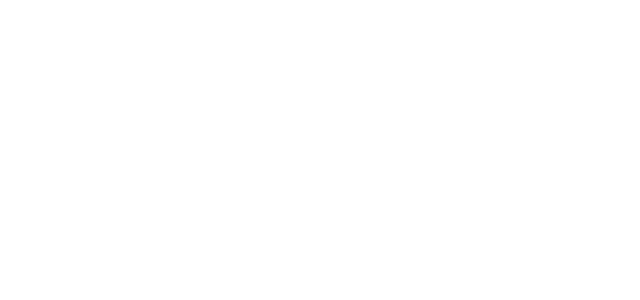
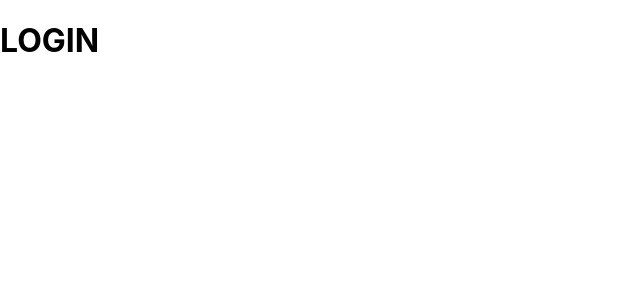
Before and after one commit to polktik/billpayment, a React (Create React App) app: page /signin in a window 1280 px wide. Before the commit this address had no page. Shown: the top 300 px of the page, without its empty margins (0-640 px from the left). Built offline with nearby package versions, Linux system fonts and the light colour scheme.

Commit message:
change name Login to Signin

```diff
--- a/src/App.js
+++ b/src/App.js
@@ -1,7 +1,7 @@
 import logo from './logo.svg';
 import { BrowserRouter as Router, Route, Routes } from 'react-router-dom';
 import Welcome from './pageJS/Welcome';
-import Login from './pageJS/Login';
+import Signin from './pageJS/Signin';
 import Register from './pageJS/Register';
 import './App.css';
 
@@ -10,7 +10,7 @@ function App() {
     <Router>
       <Routes>
         <Route path="/" element={<Welcome />} />
-        <Route path="/login" element={<Login />} />
+        <Route path="/signin" element={<Signin />} />
         <Route path="/register" element={<Register />} />
       </Routes>
     </Router>
--- a/src/pageJS/Login.js
+++ b/src/pageJS/Signin.js
@@ -1,4 +1,4 @@
-export default function Login() {
+export default function Signin() {
     return(<>
         <h1>LOGIN</h1>
     </>);
--- a/src/pageJS/Welcome.js
+++ b/src/pageJS/Welcome.js
@@ -6,8 +6,8 @@ import "../pageCSS/Welcome.css";
 export default function Welcome() {
    const navigate = useNavigate();
 
-   const goLogin = () => {
-      navigate("/login");
+   const goSignin = () => {
+      navigate("/signin");
    };
    const goRegister = () => {
       navigate("/register");
@@ -17,7 +17,7 @@ export default function Welcome() {
       return (
          <div>
             <div className="welcome-header">
-               <button className="signin-button" onClick={goLogin}>Sign In</button>
+               <button className="signin-button" onClick={goSignin}>Sign In</button>
             </div>
             <div>
                <img className="onlinePayment" src={welcome} alt="welcome-pic" />
```
